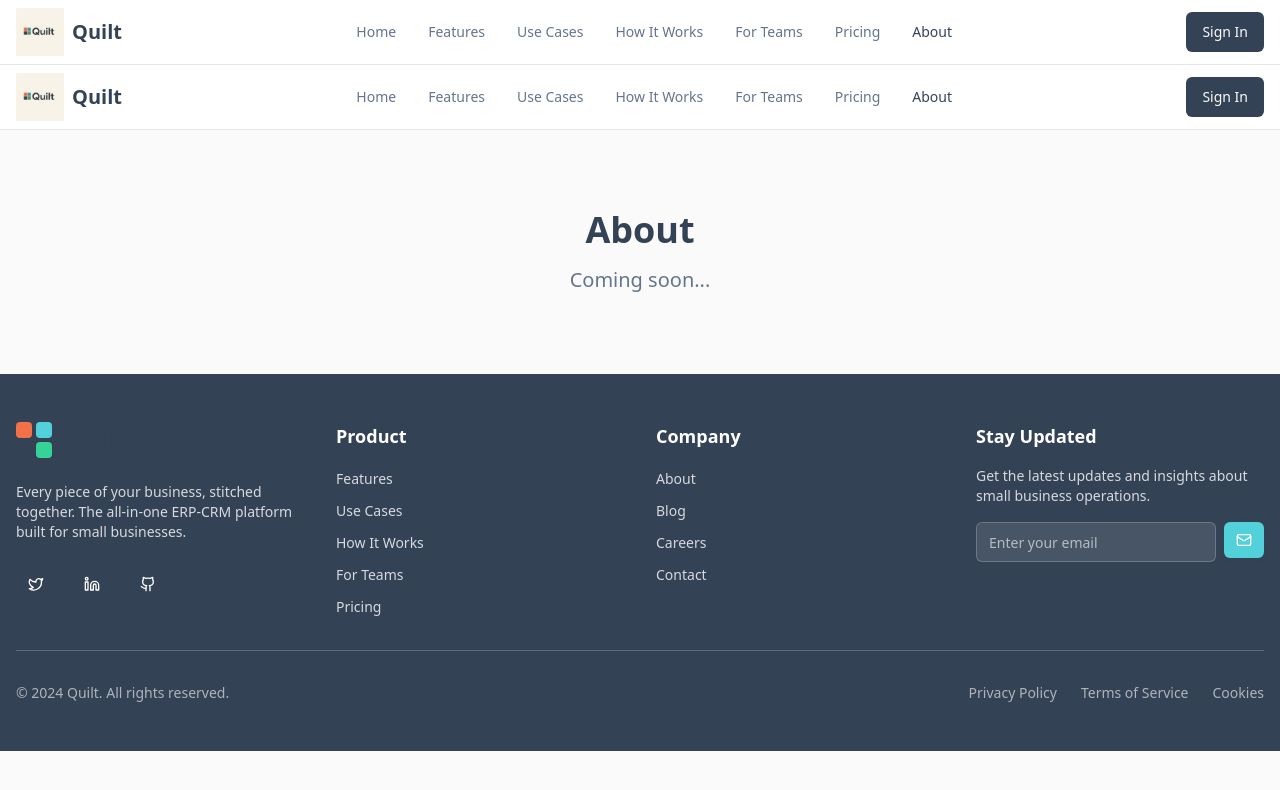
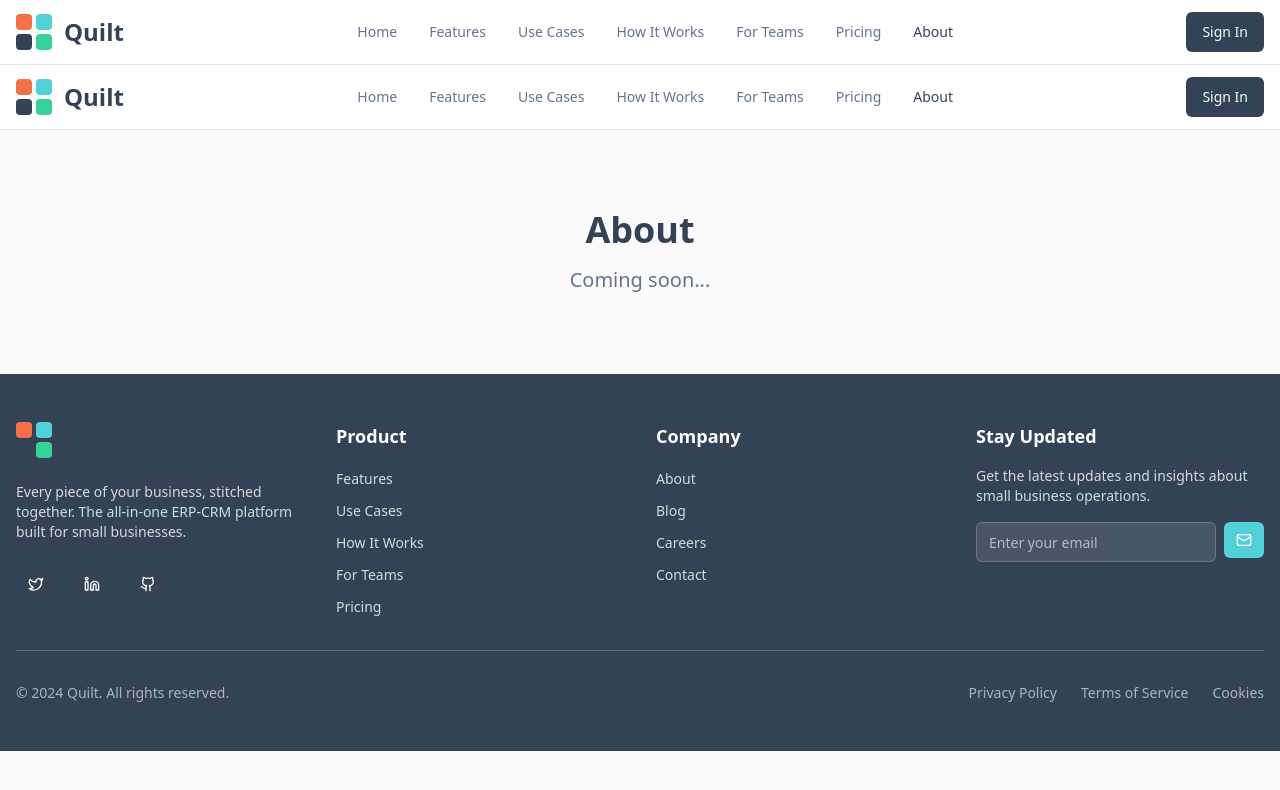
Before and after one commit to Saichandranellikanti/quiltplatform, a React (Vite) app: page /about in a window 1280 px wide. Shown: the top 790 px of the page. Built offline with nearby package versions, Linux system fonts and the light colour scheme.

Commit message:
Add quilt logo to header
Integrate the quilt logo into the header component.

```diff
--- a/src/components/Header.tsx
+++ b/src/components/Header.tsx
@@ -56,8 +56,7 @@ const Header: React.FC = () => {
         <div className="flex items-center justify-between h-16">
           <div className="flex items-center">
             <Link to="/" className="flex items-center space-x-2">
-              <QuiltLogo />
-              <span className="text-xl font-bold">Quilt</span>
+              <QuiltLogo variant="text" size="sm" />
             </Link>
           </div>
 
```
